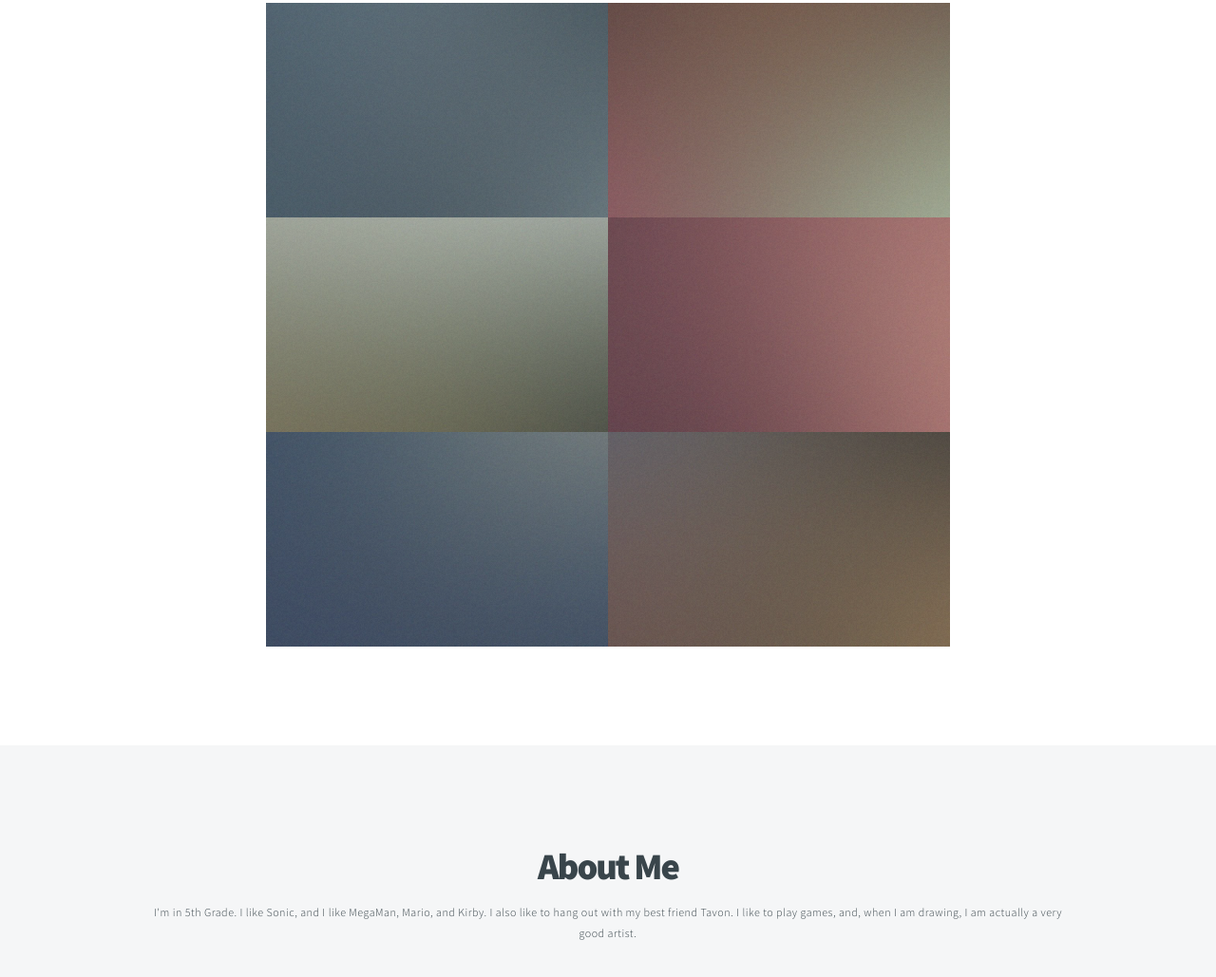
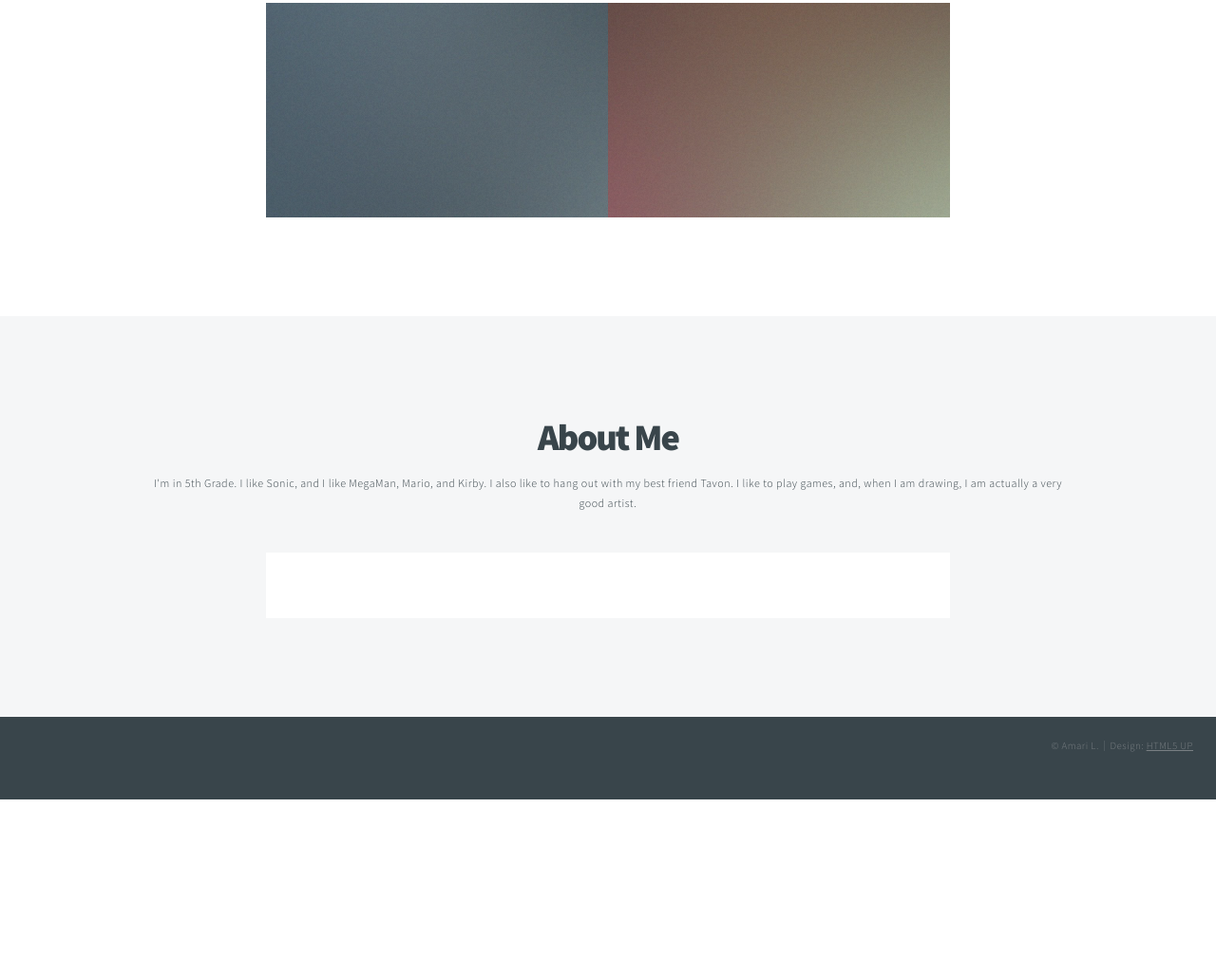
Before and after one commit to supersonic08/cracks, a plain HTML site: page index.html in a window 1280 px wide. Shown: the part 3268-4297 px from the top of the page at 95% size. After the commit the page ends 4110 px from the top, so only its background shows below. Drawn offline with Linux system fonts and the light colour scheme.

Commit message:
Update index.html

```diff
--- a/index.html
+++ b/index.html
@@ -57,7 +57,7 @@
 					<p>This is what I read: <a href="https://smile.amazon.com/Stepping-Cracks-Mary-Downing-Hahn/dp/0547076606/ref=tmm_pap_swatch_0?_encoding=UTF8&qid=1574298096&sr=8-1"><span style="color:yellow"><i>Stepping on the Cracks</i></span></a> was wrritte by Mary Downing Hahn. The main characters are Margaret, Elizabeth, and Gordy, and they are kids in the 1940s. and here is some information I give to you.
 						<p><i><small>#genreproject</small></i></p>
 					<footer>
-						<a href="#one" class="button style2 down">More</a>
+						<a href="#about" class="button style2 down">More</a>
 					</footer>
 				</div>
 			</section>
@@ -71,7 +71,7 @@
 					<img src="./images/sotc-cover.jpg" style="float:left;width:50%;padding:25px;" alt="Stepping on the Cracks book cover image">
 					<p align="left">Elizabeth (or Eliza) and Gordy were enemies ever since Kindergarten, but mostly the girls do everyday kid things like getting stuck in tree! There are also mysteries, like a crazy man in the forest. Margaret told her parents about him, but, no mater what she says, they wouldn't believe her. Later in the story, I found out he is Stuart, and he is very sick and could die.</p>
 				</div>
-				<a href="#two" class="button style2 down anchored">Next</a>
+				<a href="#one" class="button style2 down anchored">Next</a>
 			</section>
 
 		<!-- One -->
@@ -116,14 +116,6 @@
 								<div class="6u"><a href="images/fulls/01.jpg" class="image fit from-left"><img src="images/thumbs/01.jpg" title="The Anonymous Red" alt="" /></a></div>
 								<div class="6u"><a href="images/fulls/02.jpg" class="image fit from-right"><img src="images/thumbs/02.jpg" title="Airchitecture II" alt="" /></a></div>
 							</div>
-							<div class="row 0% images">
-								<div class="6u"><a href="images/fulls/03.jpg" class="image fit from-left"><img src="images/thumbs/03.jpg" title="Air Lounge" alt="" /></a></div>
-								<div class="6u"><a href="images/fulls/04.jpg" class="image fit from-right"><img src="images/thumbs/04.jpg" title="Carry on" alt="" /></a></div>
-							</div>
-							<div class="row 0% images">
-								<div class="6u"><a href="images/fulls/05.jpg" class="image fit from-left"><img src="images/thumbs/05.jpg" title="The sparkling shell" alt="" /></a></div>
-								<div class="6u"><a href="images/fulls/06.jpg" class="image fit from-right"><img src="images/thumbs/06.jpg" title="Bent IX" alt="" /></a></div>
-							</div>
 						</div>
 
 				</div>
```
